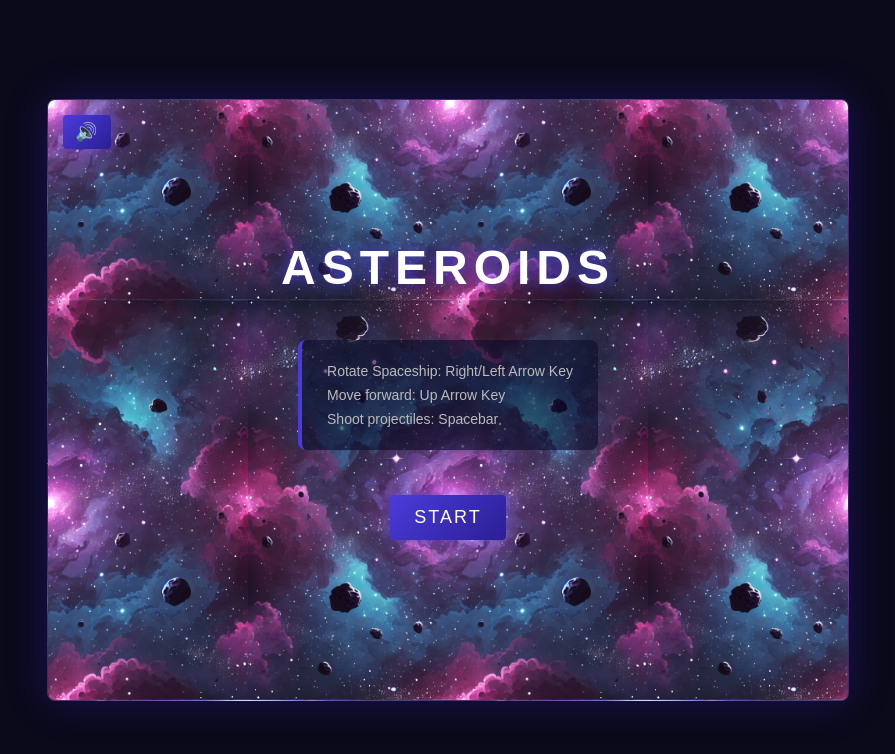
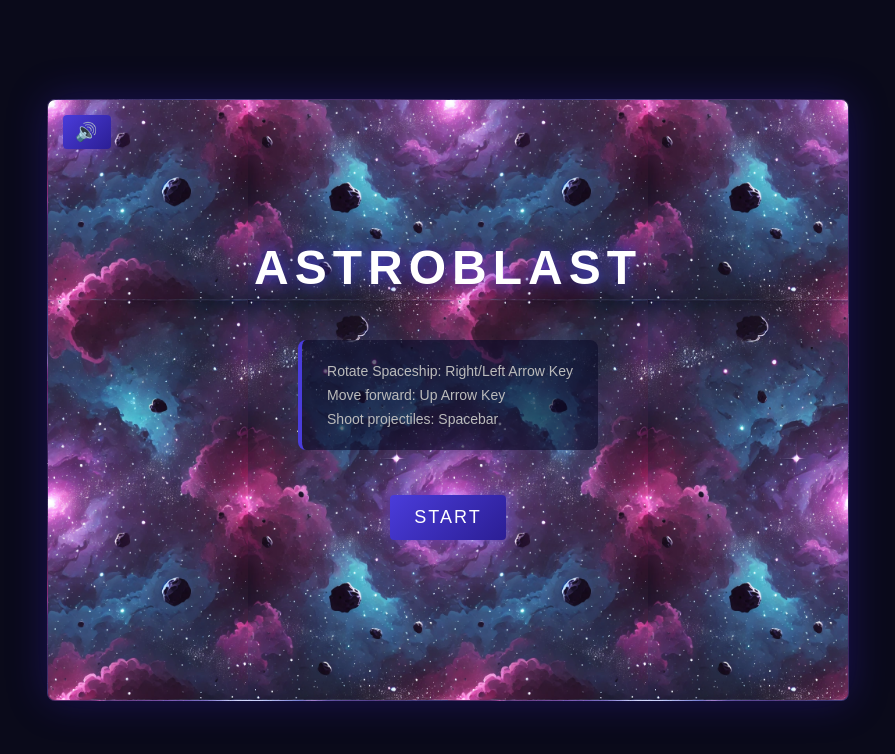
Before and after one commit to maineimissamu/asteroid-game, a plain HTML site: page index.html in a window 1280 px wide. Shown: the whole page, without its empty margins (192-1087 px from the left). Drawn offline with Linux system fonts and the light colour scheme.

Commit message:
Change name

```diff
--- a/index.html
+++ b/index.html
@@ -4,7 +4,7 @@
 <head>
     <meta charset="UTF-8">
     <meta name="viewport" content="width=device-width, initial-scale=1.0">
-    <title>Asteroids Game</title>
+    <title>Astroblast Game</title>
     <link rel="stylesheet" href="styles.css">
 </head>
 
@@ -12,7 +12,7 @@
     <div id="game-container">
 
         <div id="splash-screen" class="screen">
-            <div class="title">Asteroids</div>
+            <div class="title">Astroblast</div>
             <div class="controls">
                 <p>Rotate Spaceship: Right/Left Arrow Key</p>
                 <p>Move forward: Up Arrow Key</p>
```
